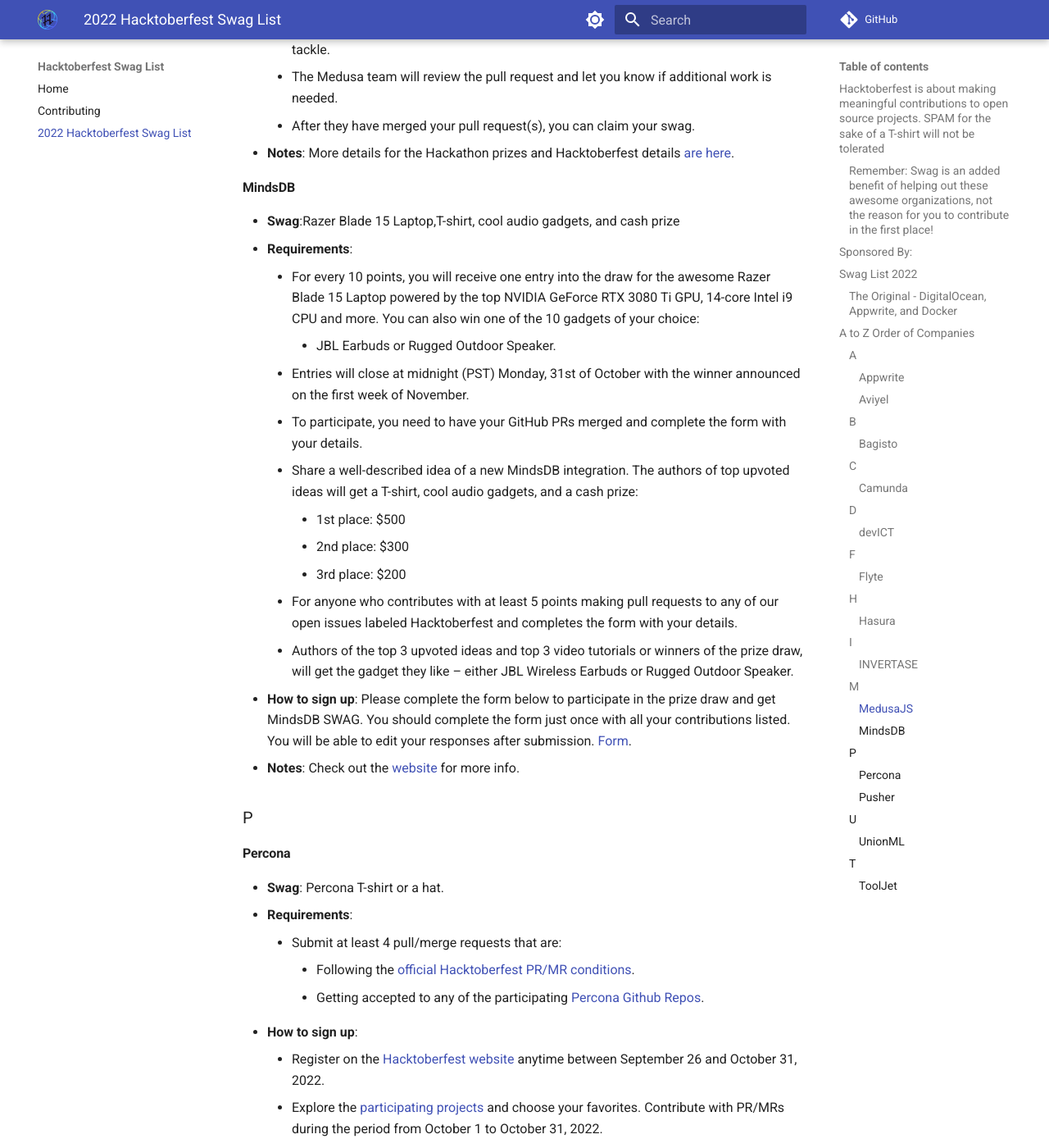
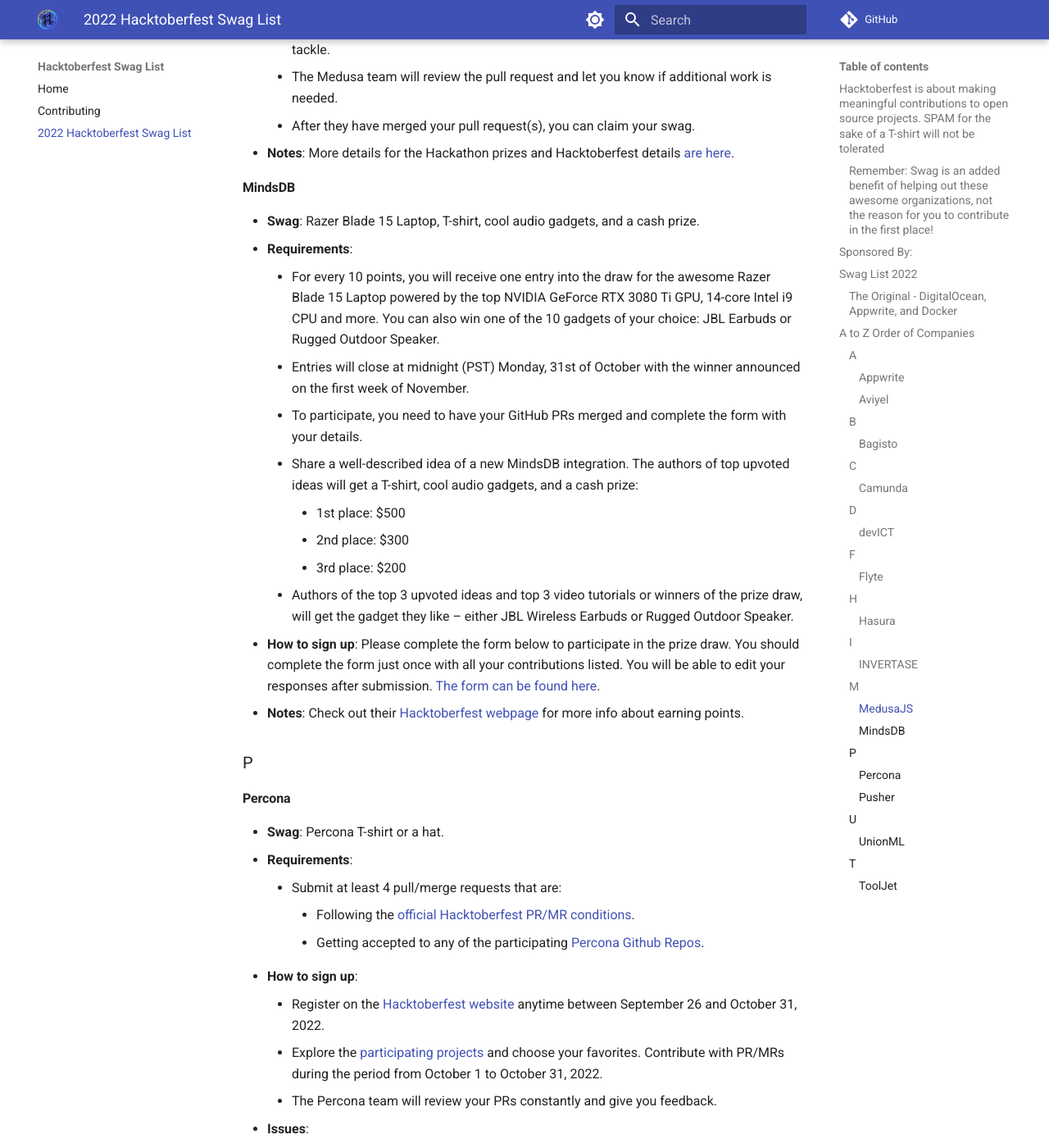
Before and after one commit to crweiner/hacktoberfest-swag-list, an MkDocs documentation site: the page built from docs/list.md, in a window 1280 px wide and 1400 px high, scrolled down 5301 px. Shown: the whole window at 82% size. Built offline with MkDocs 1.6.1 and Material for MkDocs 9.7.7, drawn with Linux system fonts in a browser that asks for light colours; comment, search, counter and statistics services are not loaded.

Commit message:
Correct typos, formatting

```diff
--- a/docs/list.md
+++ b/docs/list.md
@@ -152,21 +152,18 @@
 
 #### **MindsDB**
 
-- **Swag**:Razer Blade 15 Laptop,T-shirt, cool audio gadgets, and cash prize
+- **Swag**: Razer Blade 15 Laptop, T-shirt, cool audio gadgets, and a cash prize.
 - **Requirements**:
-    - For every 10 points, you will receive one entry into the draw for the awesome Razer Blade 15 Laptop powered by the top NVIDIA GeForce RTX 3080 Ti GPU, 14-core Intel i9 CPU and more. You can also win one of the 10 gadgets of your choice:
-        - JBL Earbuds or Rugged Outdoor Speaker.
+    - For every 10 points, you will receive one entry into the draw for the awesome Razer Blade 15 Laptop powered by the top NVIDIA GeForce RTX 3080 Ti GPU, 14-core Intel i9 CPU and more. You can also win one of the 10 gadgets of your choice: JBL Earbuds or Rugged Outdoor Speaker.
     - Entries will close at midnight (PST) Monday, 31st of October with the winner announced on the first week of November.
     - To participate, you need to have your GitHub PRs merged and complete the form with your details.
     - Share a well-described idea of a new MindsDB integration. The authors of top upvoted ideas will get a T-shirt, cool audio gadgets, and a cash prize:
         - 1st place: $500
         - 2nd place: $300
         - 3rd place: $200
-    - For anyone who contributes with at least 5 points making pull requests to any of our open issues labeled Hacktoberfest and completes the form with your details.
     - Authors of the top 3 upvoted ideas and top 3 video tutorials or winners of the prize draw, will get the gadget they like – either JBL Wireless Earbuds or Rugged Outdoor Speaker.
-- **How to sign up**: Please complete the form below to participate in the prize draw and get MindsDB SWAG.
-    You should complete the form just once with all your contributions listed. You will be able to edit your responses after submission. [Form](https://docs.google.com/forms/d/e/1FAIpQLSeyuQGpu-gmVAbXPXMsT5bfFQk28qGNHlsOjz9kkHmgyQEFOw/viewform).
-- **Notes**: Check out the [website](https://mindsdb.com/hacktoberfest/) for more info.
+- **How to sign up**: Please complete the form below to participate in the prize draw. You should complete the form just once with all your contributions listed. You will be able to edit your responses after submission. [The form can be found here](https://docs.google.com/forms/d/e/1FAIpQLSeyuQGpu-gmVAbXPXMsT5bfFQk28qGNHlsOjz9kkHmgyQEFOw/viewform).
+- **Notes**: Check out their [Hacktoberfest webpage](https://mindsdb.com/hacktoberfest/) for more info about earning points.
 
 ### P
 
```
